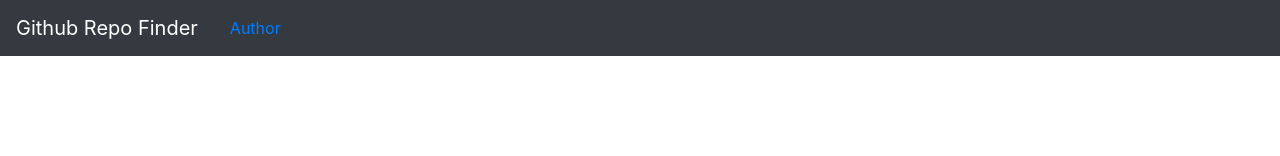
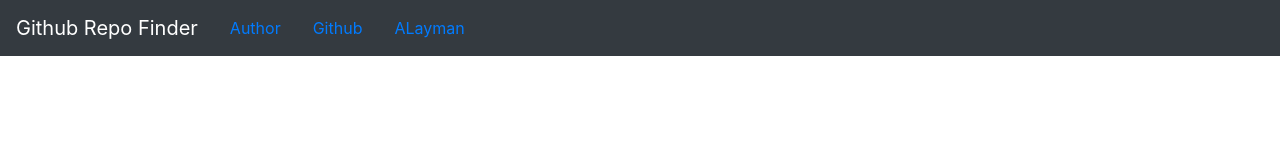
Before and after one commit to JenHsuan/github-repo-finder, a Next.js app: page / in a window 1280 px wide. Shown: the top 156 px of the page. Built offline with nearby package versions, Linux system fonts and the light colour scheme.

Commit message:
add items to the navbar and do improvements
Change-Id: I3869b5c1df34f294eefa39b252e157337f9b53c5

```diff
--- a/components/Dashboard.tsx
+++ b/components/Dashboard.tsx
@@ -62,9 +62,10 @@ const Dashboard: React.FC<{}> = () => {
             <NavBar/>
             <SearchBar placeholder="Type something..."/>
             <ReposContainerStyle variant = 'basic'>
-                {repos && repos.map(repo => {
+                {repos && repos.map((repo, index) => {
                     return (
-                    <Repo name = {repo.full_name}
+                    <Repo key = {`repo-${index}`}
+                        name = {repo.full_name}
                         url = {repo.html_url}
                         description = {repo.description}
                         avatar_url = {repo.owner.avatar_url}
--- a/components/NavBar.tsx
+++ b/components/NavBar.tsx
@@ -9,6 +9,12 @@ const NavBar: React.FC<{}> = () => {
                 <Nav.Link href="https://jenhsuan.github.io/ALayman/profile.html">
                     Author
                 </Nav.Link>
+                <Nav.Link href="https://github.com/JenHsuan/github-repo-finder">
+                    Github
+                </Nav.Link>
+                <Nav.Link href="https://daily-learning.herokuapp.com/">
+                    ALayman
+                </Nav.Link>
             </Navbar>
         </>
     )
--- a/tsconfig.json
+++ b/tsconfig.json
@@ -1,6 +1,5 @@
 {
   "compilerOptions": {
-    "declaration": true,
     "target": "esnext",
     "lib": [
       "dom",
```
Also changed, not shown: 1 other file (tests, documents, lock files or other folders).
